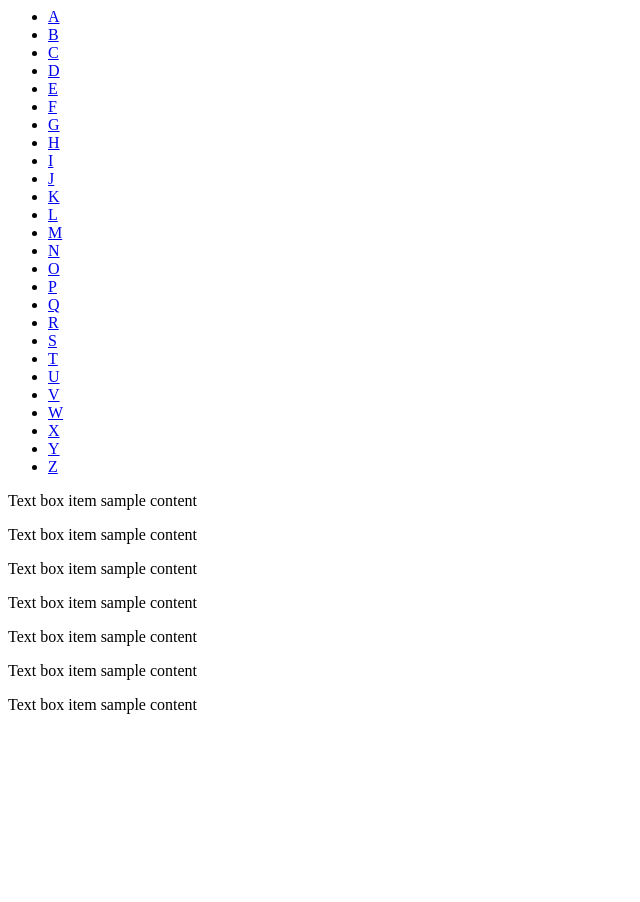
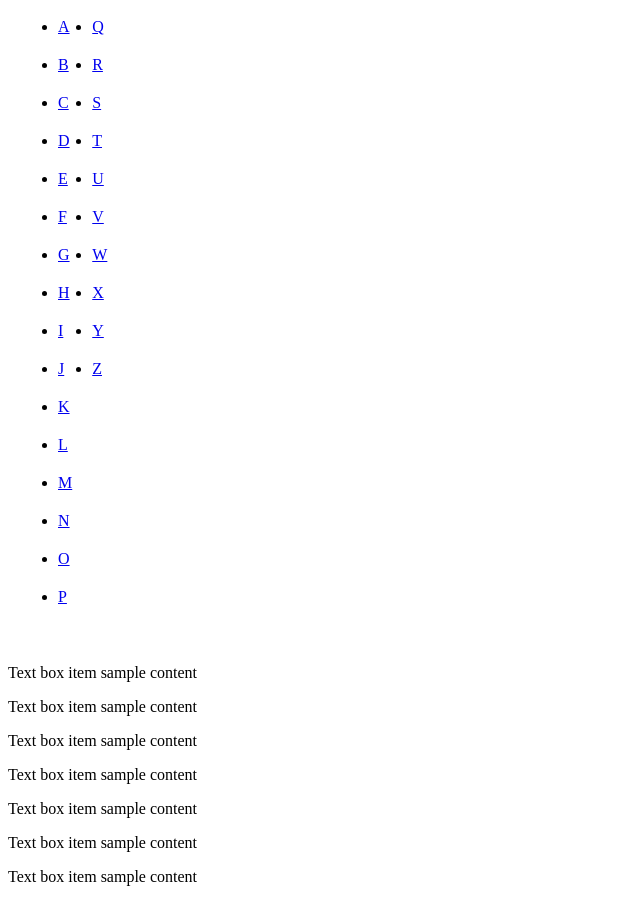
Before and after one commit to rishijadaun/a-to-z-filter-live-wordpress, a plain HTML site: page index.html in a window 1280 px wide. Shown: the whole page, without its empty margins (0-640 px from the left). Before the commit the page ends 800 px from the top, so only its background shows below. Drawn offline with nearby package versions, Linux system fonts and the light colour scheme.

Commit message:
Update index.html

```diff
--- a/index.html
+++ b/index.html
@@ -8,6 +8,19 @@ ul.azlater li a.active {
     text-align: center;
     color: #fff;
     margin-left: -7px;
+}
+ul.azlater {
+    display: flex;
+    -ms-flex-flow: column wrap;
+    flex-flow: column wrap;
+    -ms-flex-line-pack: start;
+    align-content: flex-start;
+    -ms-flex-pack: start;
+    justify-content: flex-start;
+    height: 40rem;
+}
+ul.azlater li {
+    margin: 10px;
 }
 </style>
 
```
